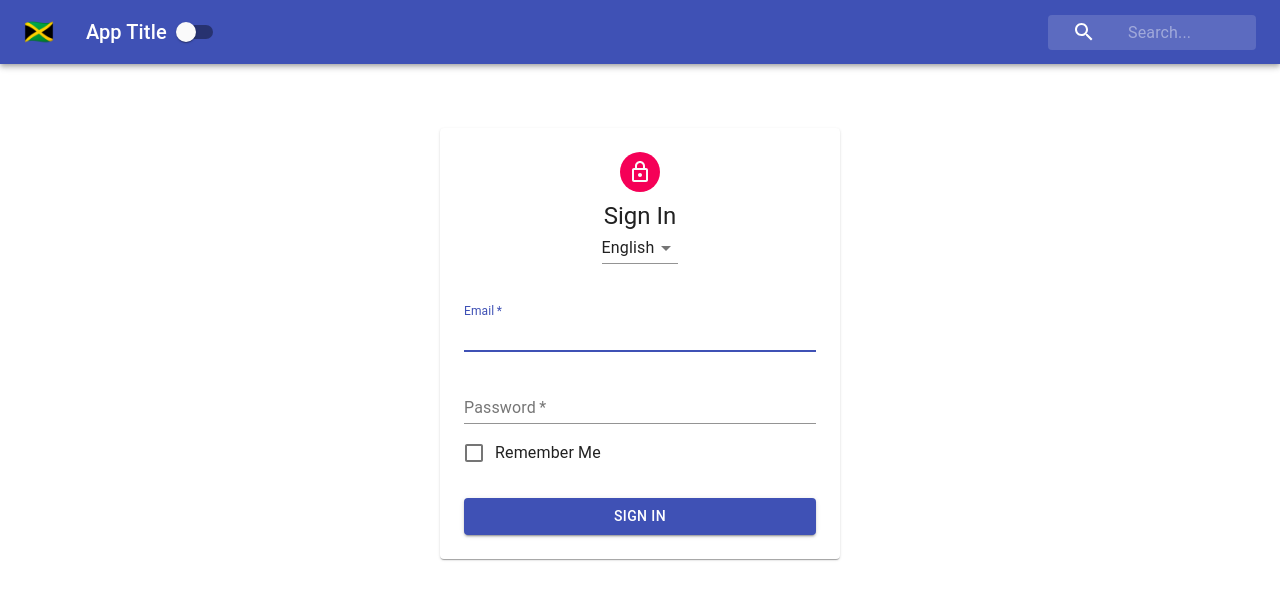
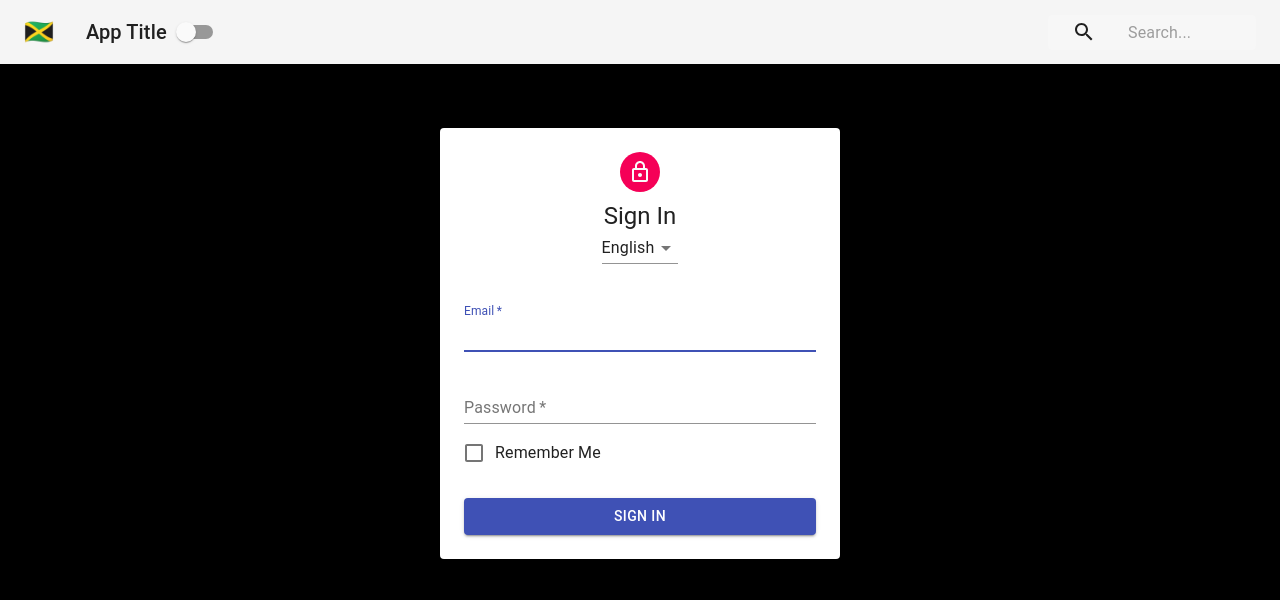
Before and after one commit to lowtrey/react-context-demo, a React (Create React App) app: page / in a window 1280 px wide. Shown: the top 600 px of the page. Built offline with nearby package versions, Linux system fonts and the light colour scheme.

Commit message:
Tie context into PageContent component

```diff
--- a/src/Navbar.js
+++ b/src/Navbar.js
@@ -8,13 +8,16 @@
 import Switch from '@material-ui/core/Switch';
 import { withStyles } from '@material-ui/core/styles';
 import styles from './styles/NavbarStyles';
+import { ThemeContext } from './contexts/ThemeContext';
 
 class Navbar extends React.Component {
+  static contextType = ThemeContext;
   render() {
+    const { isDarkMode } = this.context;
     const { classes } = this.props
     return (
       <div className={classes.root}>
-        <AppBar position='static' color='primary'>
+        <AppBar position='static' color={isDarkMode ? 'default' : 'primary'}>
           <Toolbar>
             <IconButton className={classes.menuButton} color='inherit'>
               <span role='img' aria-label='Icon'>🇯🇲</span>
--- a/src/PageContent.js
+++ b/src/PageContent.js
@@ -1,9 +1,12 @@
 import React from 'react';
+import { ThemeContext } from './contexts/ThemeContext';
 
 class PageContent extends React.Component {
+  static contextType = ThemeContext;
   render() {
+    const { isDarkMode } = this.context;
     const styles = {
-      backgroundColor: 'white',
+      backgroundColor: isDarkMode ? 'black' : 'white',
       height: '100vh',
       width: '100vw'
     };
```
